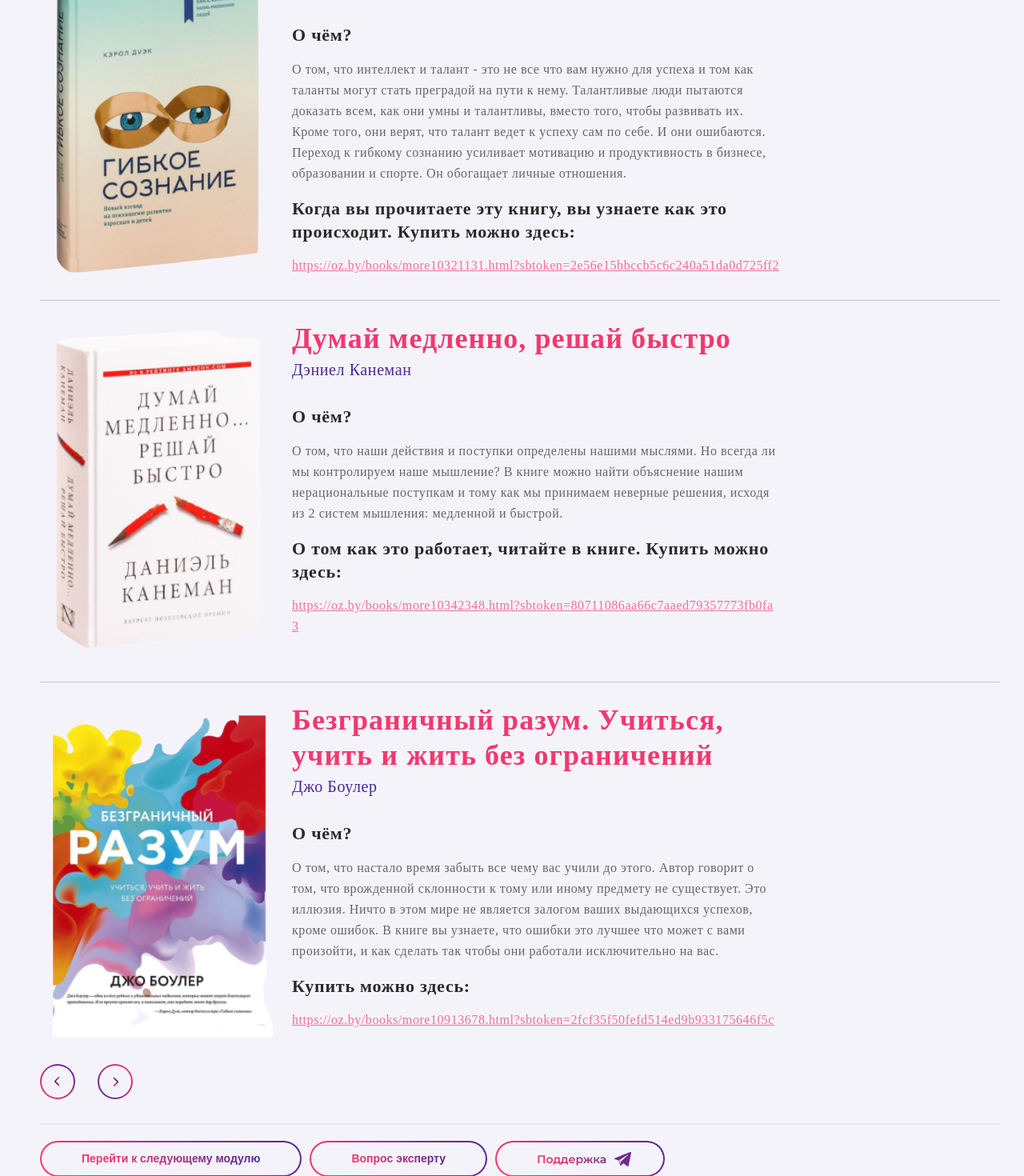
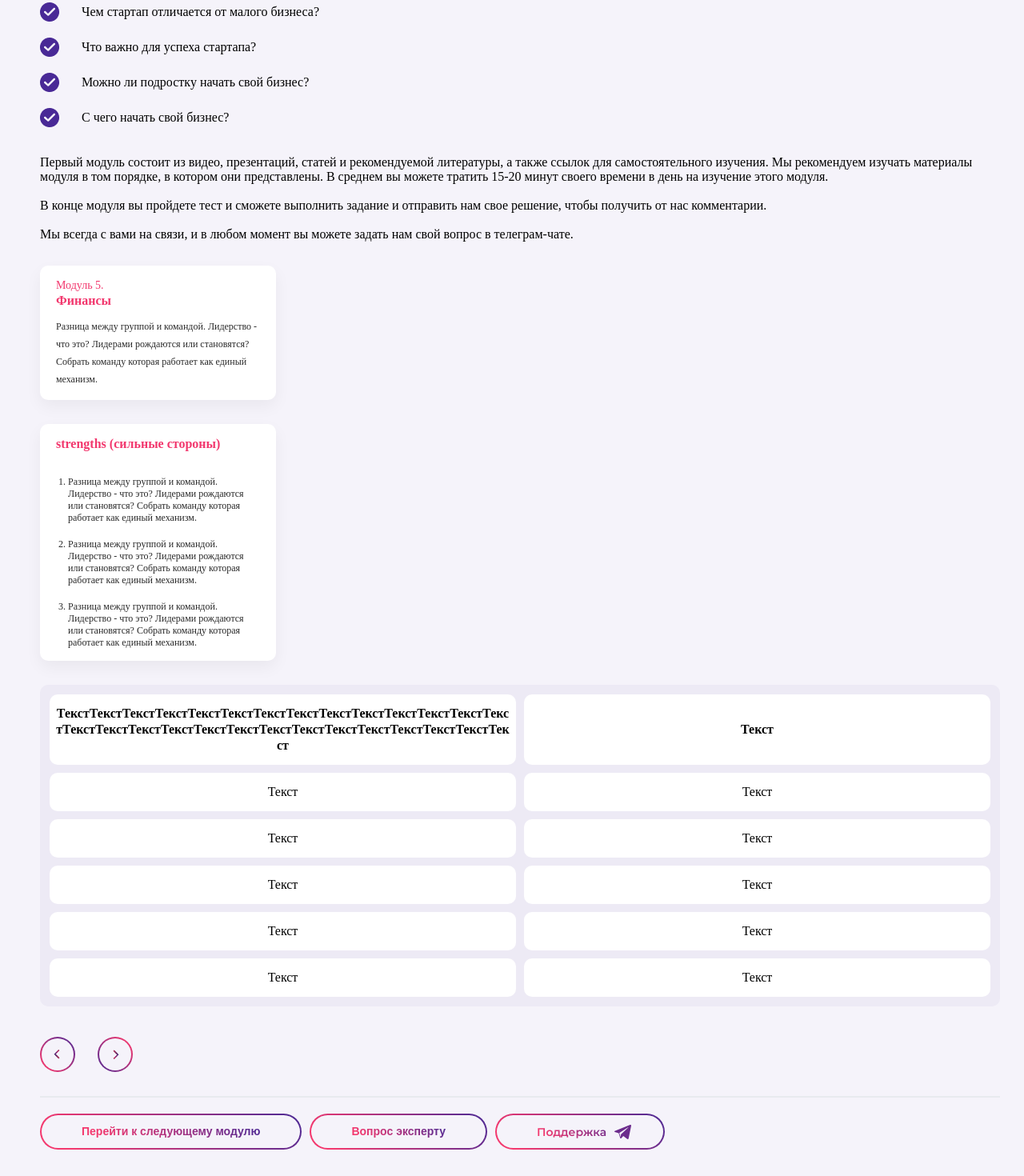
Before and after one commit to BarikQ/Teenguru, a React app: page / in a window 1280 px wide. Shown: the part 380-1850 px from the top of the page at 80% size. Built offline with nearby package versions, Linux system fonts and the light colour scheme; a web font is replaced by a local one.

Commit message:
table & li fixes

```diff
--- a/src/App.js
+++ b/src/App.js
@@ -1,16 +1,10 @@
 import React from "react";
 
 import "./styles/main.scss";
-import "./styles/pages/books/books.scss";
+import "./styles/pages/task/task.scss";
 
 import { Header, Footer, Menu, ArticleList, Callback, NavArrows, RouteLine, Strengths, ModuleBox, Table } from "./components";
 
-import { ReactComponent as Arrow } from "./assets/images/arrow.svg";
-import { ReactComponent as Telegram } from "./assets/images/telegram.svg";
-
-import Book1Src from "./assets/images/books/book_1.png";
-import Book2Src from "./assets/images/books/book_2.png";
-import Book3Src from "./assets/images/books/book_3-no-bg.png";
 import TriangleSrc from "./assets/images/triangle.png";
 import CircleSrc from "./assets/images/circle.png";
 import BoxSrc from "./assets/images/box.png";
@@ -28,179 +22,43 @@ function App() {
         <div className="menu__column menu__column-right">
           <div className="column__article">
             <div className="article__title-wrap">
-              <img className="title__figure" src={CircleSrc} alt="" />
+              <img className="title__figure" src={BoxSrc} alt="" />
 
               <h3 className="article__title">
-                Топ - 3 книг для развития мышления
+                Как проходить модуль "Что такое стартап?"
               </h3>
             </div>
 
-            <div className="article__books">
-              <div className="book__list-item">
-                <div className="book__title-mobile">
-                  <h4 className="book__title">Гибкое сознание</h4>
+            <div className="article__content">
+              <h4 className="article__intro">Из этого модуля вы узнаете:</h4>
 
-                  <span className="book__author">Кэрол Дуэк</span>
-                </div>
+              <ArticleList />
 
-                <img src={Book1Src} alt="" className="book__image" />
-
-                <div className="book__text">
-                  <h4 className="book__title">Гибкое сознание</h4>
-
-                  <span className="book__author">Кэрол Дуэк</span>
-
-                  <p className="book__description-wrap">
-                    <span className="book__description-about">О чём?</span>
-                    <p className="book__description">
-                      О том, что интеллект и талант - это не все что вам нужно
-                      для успеха и том как таланты могут стать преградой на пути
-                      к нему. Талантливые люди пытаются доказать всем, как они
-                      умны и талантливы, вместо того, чтобы развивать их. Кроме
-                      того, они верят, что талант ведет к успеху сам по себе. И
-                      они ошибаются. Переход к гибкому сознанию усиливает
-                      мотивацию и продуктивность в бизнесе, образовании и
-                      спорте. Он обогащает личные отношения.
-                    </p>
-                    <span className="book__description-about">
-                      Когда вы прочитаете эту книгу, вы узнаете как это
-                      происходит. Купить можно здесь:
-                    </span>
-                  </p>
-
-                  <a
-                    href="https://oz.by/books/more10321131.html?sbtoken=2e56e15bbccb5c6c240a51da0d725ff2"
-                    className="book__link"
-                  >
-                    https://oz.by/books/more10321131.html?sbtoken=2e56e15bbccb5c6c240a51da0d725ff2
-                  </a>
-                </div>
+              <div className="article__text">
+                <p className="article__paragraph">
+                  Первый модуль состоит из видео, презентаций, статей и рекомендуемой литературы, а также ссылок для самостоятельного изучения. Мы рекомендуем изучать материалы модуля в том порядке, в котором они представлены. В среднем вы можете тратить 15-20 минут своего времени в день на изучение этого модуля.
+                </p>
+                <br />
+                <p className="article__paragraph">
+                  В конце модуля вы пройдете тест и сможете выполнить задание и отправить нам свое решение, чтобы получить от нас комментарии.
+                </p>
+                <br />
+                <p className="article__paragraph">
+                  Мы всегда с вами на связи, и в любом момент вы можете задать нам свой вопрос в телеграм-чате.
+                </p>
               </div>
 
-              <div className="book__list-item">
-                <div className="book__title-mobile">
-                  <h4 className="book__title">Думай медленно, решай быстро</h4>
+              <ModuleBox />
 
-                  <span className="book__author">Дэниел Канеман</span>
-                </div>
+              <Strengths />
 
-                <img src={Book2Src} alt="" className="book__image" />
-
-                <div className="book__text">
-                  <h4 className="book__title">Думай медленно, решай быстро</h4>
-
-                  <span className="book__author">Дэниел Канеман</span>
-
-                  <p className="book__description-wrap">
-                    <span className="book__description-about">О чём?</span>
-                    <p className="book__description">
-                      О том, что наши действия и поступки определены нашими
-                      мыслями. Но всегда ли мы контролируем наше мышление? В
-                      книге можно найти объяснение нашим нерациональные
-                      поступкам и тому как мы принимаем неверные решения, исходя
-                      из 2 систем мышления: медленной и быстрой.
-                    </p>
-                    <span className="book__description-about">
-                      О том как это работает, читайте в книге. Купить можно
-                      здесь:
-                    </span>
-                  </p>
-
-                  <a
-                    href="https://oz.by/books/more10342348.html?sbtoken=80711086aa66c7aaed79357773fb0fa3"
-                    className="book__link"
-                  >
-                    https://oz.by/books/more10342348.html?sbtoken=80711086aa66c7aaed79357773fb0fa3
-                  </a>
-                </div>
-              </div>
-
-              <div className="book__list-item">
-                <div className="book__title-mobile">
-                  <h4 className="book__title">
-                    Безграничный разум. Учиться, учить и жить без ограничений
-                  </h4>
-
-                  <span className="book__author">Джо Боулер</span>
-                </div>
-
-                <img src={Book3Src} alt="" className="book__image" />
-
-                <div className="book__text">
-                  <h4 className="book__title">
-                    Безграничный разум. Учиться, учить и жить без ограничений
-                  </h4>
-
-                  <span className="book__author">Джо Боулер</span>
-
-                  <p className="book__description-wrap">
-                    <span className="book__description-about">О чём?</span>
-
-                    <p className="book__description">
-                      О том, что настало время забыть все чему вас учили до
-                      этого. Автор говорит о том, что врожденной склонности к
-                      тому или иному предмету не существует. Это иллюзия. Ничто
-                      в этом мире не является залогом ваших выдающихся успехов,
-                      кроме ошибок. В книге вы узнаете, что ошибки это лучшее
-                      что может с вами произойти, и как сделать так чтобы они
-                      работали исключительно на вас.
-                    </p>
-
-                    <span className="book__description-about">
-                      Купить можно здесь:
-                    </span>
-                  </p>
-
-                  <a
-                    href="https://oz.by/books/more10913678.html?sbtoken=2fcf35f50fefd514ed9b933175646f5c"
-                    className="book__link"
-                  >
-                    https://oz.by/books/more10913678.html?sbtoken=2fcf35f50fefd514ed9b933175646f5c
-                  </a>
-                </div>
-              </div>
+              <Table />
             </div>
           </div>
 
-          <div className="arrows__container">
-            <div className="button__wrap border-prev">
-              <button className="page__arrow page__arrow-prev">
+          <NavArrows />
 
-                <Arrow />
-              </button>
-            </div>
-            <div className="button__wrap border-next">
-              <button className="page__arrow page__arrow-next">
-
-                <Arrow />
-              </button>
-            </div>
-          </div>
-
-          <div className="callback__container">
-            <div className="button__wrap border-callback">
-              <button className="callback__button">
-
-                <span>Перейти к следующему модулю</span>
-              </button>
-            </div>
-
-            <div className="button__wrap border-callback">
-              <button className="callback__button">
-
-                <span>Вопрос эксперту </span>
-              </button>
-            </div>
-
-            <div className="button__wrap border-callback">
-              <a className="callback__button" href="localhost:3000">
-
-                <span>
-                  Поддержка <Telegram />
-                </span>
-              </a>
-            </div>
-          </div>
+          <Callback />
         </div>
       </main>
 
--- a/src/components/list/list.js
+++ b/src/components/list/list.js
@@ -9,23 +9,23 @@ export default function ArticleList() {
   return (
     <ul className="article__list">
       <li className="article__list-item">
-        <span className="item__text">Что такое стартап?</span>
+        Что такое стартап?
       </li>
 
       <li className="article__list-item">
-        <span className="item__text">Чем стартап отличается от малого бизнеса?</span>
+        Чем стартап отличается от малого бизнеса?
       </li>
 
       <li className="article__list-item">
-        <span className="item__text">Что важно для успеха стартапа?</span>
+        Что важно для успеха стартапа?
       </li>
 
       <li className="article__list-item">
-        <span className="item__text">Можно ли подростку начать свой бизнес?</span>
+        Можно ли подростку начать свой бизнес?
       </li>
 
       <li className="article__list-item">
-        <span className="item__text">С чего начать свой бизнес?</span>
+        С чего начать свой бизнес?
       </li>
     </ul>
   );
--- a/src/components/list/list.scss
+++ b/src/components/list/list.scss
@@ -1,21 +1,34 @@
+@import "./../../styles/abstracts/mixin";
+
 .article__list {
   margin: 16px 0 0;
-  padding-left: 32px;
-  list-style-image: url('./../../assets/images/list/circle.png');
+  // list-style-image: url('./../../assets/images/list/circle.png');
 }
 
 .article__list-item {
-  padding: 0 0px 0 20px;
+  padding: 8px 0px 8px 52px;
   margin: 10px 0px;
   position: relative;
+  background-position: left;
+
+  @include media((padding: (mobile: 8px 0 8px 40px)));
+}
+
+.article__list-item::before {
+  content: '';
+  display: block;
+  width: 24px;
+  height: 24px;
+  position: absolute;
+  left: 0;
+  top: 50%;
+  transform: translateY(-50%);
+  background: url('./../../assets/images/list/circle.png') no-repeat;
+  background-size: contain;
+  color: transparent;
 }
 
 .item__marker {
   flex: 0 0 auto;
   display: none;
 }
-
-.item__text {
-  position: relative;
-  top: -5px;
-}
--- a/src/components/table/table.js
+++ b/src/components/table/table.js
@@ -6,10 +6,11 @@ export default function Table() {
   return (
     <table className="table">
       <tr className="table__row">
+        <td className="table__item">ТекстТекстТекстТекстТекстТекстТекстТекстТекстТекстТекстТекстТекстТекстТекстТекстТекстТекстТекстТекстТекстТекстТекстТекстТекстТекстТекстТекст</td>
         <td className="table__item">Текст</td>
-        <td className="table__item">Текст</td>
-        <td className="table__item">Текст</td>
-        <td className="table__item">Текст</td>
+      </tr>
+
+      <tr className="table__row">
         <td className="table__item">Текст</td>
         <td className="table__item">Текст</td>
       </tr>
@@ -17,8 +18,19 @@ export default function Table() {
       <tr className="table__row">
         <td className="table__item">Текст</td>
         <td className="table__item">Текст</td>
+      </tr>
+
+      <tr className="table__row">
         <td className="table__item">Текст</td>
         <td className="table__item">Текст</td>
+      </tr>
+
+      <tr className="table__row">
+        <td className="table__item">Текст</td>
+        <td className="table__item">Текст</td>
+      </tr>
+
+      <tr className="table__row">
         <td className="table__item">Текст</td>
         <td className="table__item">Текст</td>
       </tr>
--- a/src/components/table/table.scss
+++ b/src/components/table/table.scss
@@ -1,31 +1,36 @@
 .table {
   width: 100%;
   margin-top: 30px;
-  padding: 5px;
   box-sizing: border-box;
-  display: flex;
-  justify-content: space-between;
   background: #EDEAF5;
   border-radius: 10px;
+  padding: 5px;
+
+  .table__row:first-child {
+    td {
+      font-weight: bold;
+    }
+  }
 }
 
 .table__row {
   width: 100%;
   display: flex;
-  flex-direction: column;
-
-  .table__item:first-child {
-    font-weight: bold;
-  }
 }
 
+
 .table__item {
+  width: 100%;
+  padding: 14px 8px;
   margin: 5px;
-  padding: 14px 8px;
+  display: flex;
+  justify-content: center;
+  align-items: center;
   font-size: 16px;
   line-height: 20px;
   text-align: center;
   color: black;
   background: #FFFFFF;
   border-radius: 10px;
+  word-break: break-word;
 }
```
